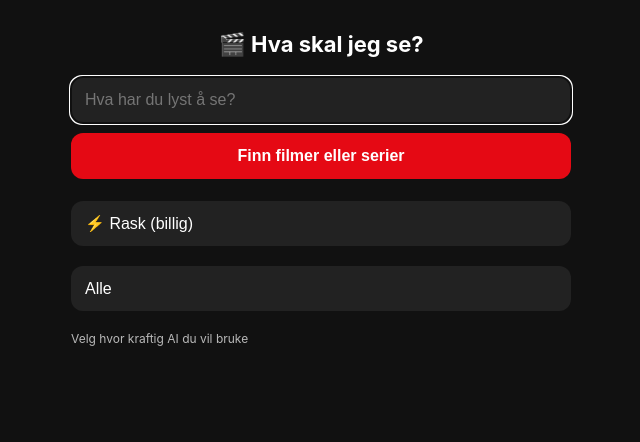
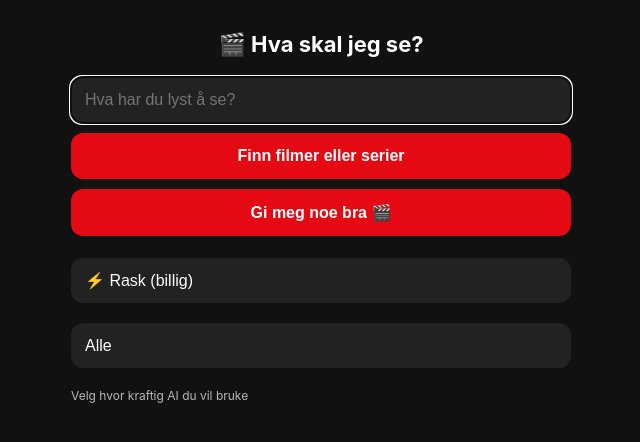
Before and after one commit to hdybdahl94-rgb/movie-finder, a React (Vite) app: page / in a window 1280 px wide. Shown: the top 442 px of the page, without its empty margins (319-959 px from the left). Built offline with nearby package versions, Linux system fonts and the light colour scheme.

Commit message:
lagt til random knapp

```diff
--- a/src/App.jsx
+++ b/src/App.jsx
@@ -22,6 +22,7 @@ const getProviderLabel = (type) => {
     return "Tilgjengelig på";
 };
 
+
 export default function App() {
     const [input, setInput] = useState("");
     const [result, setResult] = useState([]);
@@ -40,6 +41,41 @@ export default function App() {
     useEffect(() => {
         localStorage.setItem("model", model);
     }, [model]);
+
+    const handleRandom = async () => {
+        setLoading(true);
+
+        const inputs = [
+            "highly rated movies",
+            "best imdb movies",
+            "top rated films",
+            "critically acclaimed tv shows",
+            "top rated series"
+        ];
+
+        const randomInput = inputs[Math.floor(Math.random() * inputs.length)];
+
+        try {
+            const res = await fetch("/api/recommendations", {
+                method: "POST",
+                headers: {
+                    "Content-Type": "application/json"
+                },
+                body: JSON.stringify({
+                    input: randomInput,
+                    filter,
+                    model: "gemini-3.1-flash-lite"
+                })
+            });
+
+            const data = await res.json();
+            setResult(data);
+        } catch (err) {
+            console.error(err);
+        } finally {
+            setLoading(false);
+        }
+    };
 
     const askAI = async () => {
         if (!input.trim()) return;
@@ -97,6 +133,11 @@ export default function App() {
                 <button type="submit" disabled={loading}>
                     {loading ? "Laster..." : "Finn filmer eller serier"}
                 </button>
+
+                <button className="btn-primary" onClick={handleRandom}>
+                    Gi meg noe bra 🎬
+                </button>
+
             </form>
 
             {/* Modellvalg */}
@@ -205,7 +246,7 @@ export default function App() {
                                 </div>
 
                                 {movie.providers &&
-                                movie.providers.length > 0 ? (
+                                    movie.providers.length > 0 ? (
                                     <div className="watch-section">
                                         <p className="watch-label">
                                             {getProviderLabel(
```
Also changed, not shown: api/recommendations.js (+10 -8 lines).
